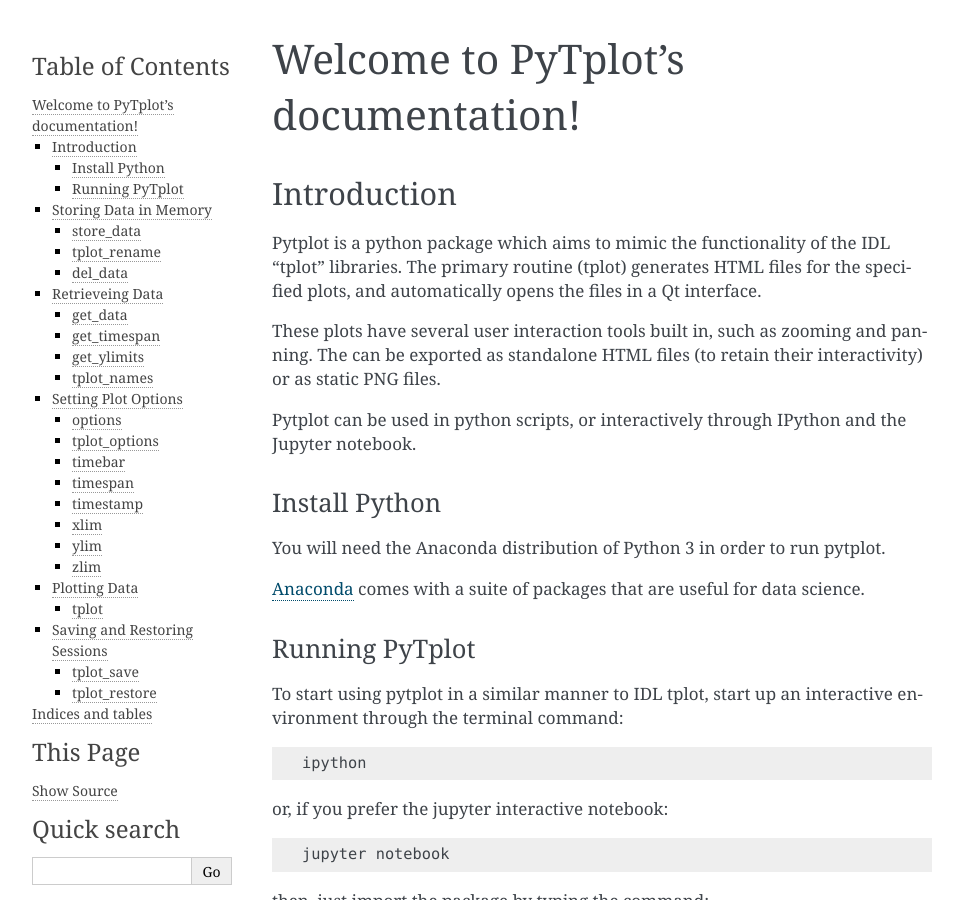
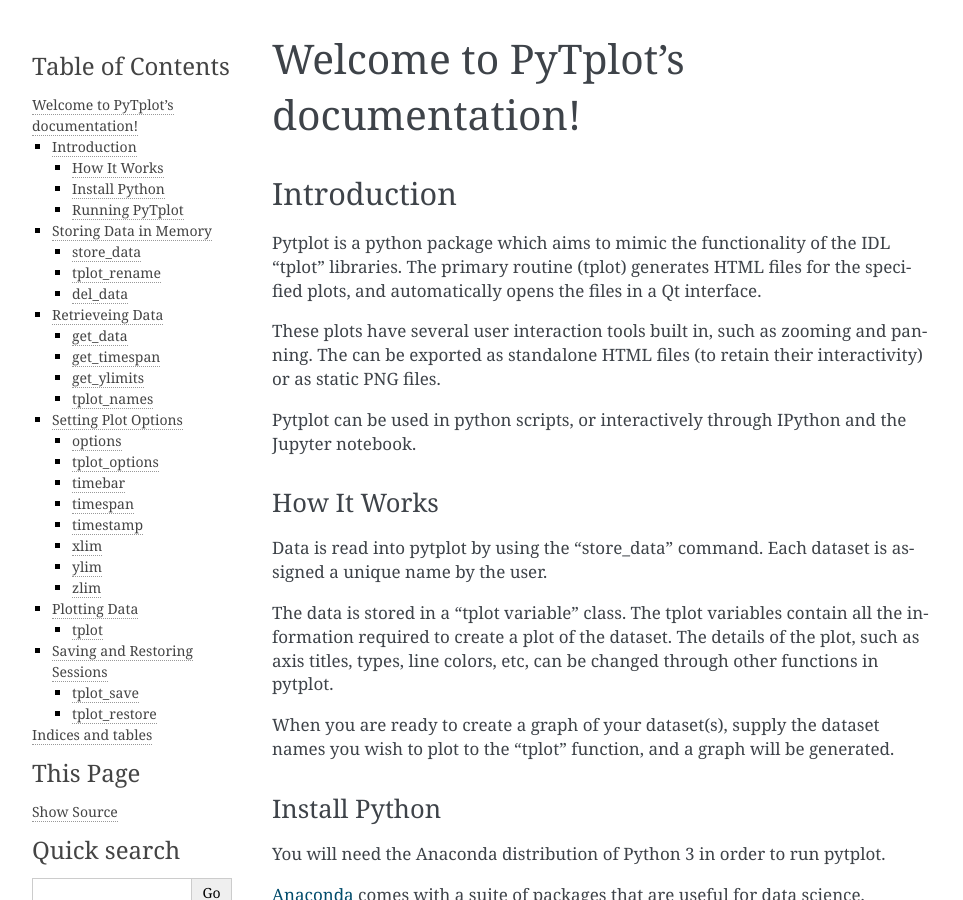
Before and after one commit to MAVENSDC/PyTplot, a Sphinx documentation site: the page built from docs/source/index.rst, in a window 1280 px wide and 900 px high. Shown: the whole window, without its empty margins (148-1111 px from the left). Built offline with Sphinx 7.4.7, drawn with Linux system fonts in a browser that asks for light colours.

Commit message:
Fixing up the documentation

```diff
--- a/docs/pytplot_tutorial.html
+++ b/docs/pytplot_tutorial.html
@@ -36,7 +36,7 @@
             <li><u>Multi-line Plot</u>: to store data to plot a multi-line plot, the 'y' data will be a list of lists. Each column of the "matrix" created is the data for one line. So if you had a list with four lists in it and three elements in each list [[1,2,3],[4,5,6],[7,8,9],[10,11,12]] three lines with four data points each will be plotted.</li><br>
             <li><u>Spectrogram Plot</u>: to store data to plot for a spectrogram, 'v' data will be a list of bins for the data, and the 'y' data will be a matrix of values with dimensions of the length of "x" time the length of "v"</li><br>
             <li><u>Map Plot</u>: to store data to plot for a latitude/longitude plot, 'x' will contain a list of latitudes and a list of longitudes, for example 'x':[[15,30,45],[30,60,90]], and the 'y' data will be a list of values that correspond to those latitude/longitude points</li><br><br>
-            <li><u>Combining Two Plots</u>: <b>py_overplot('new_name', ['old_name1', 'old_name2'])</b> to combine multiple existing <i>tplot</i> variables ('old_name1' and 'old_name2') into one new <i>tplot</i> variable ('new_name'). 'new_name' will have all data from the existing <i>tplot</i> variables entered in one new <i>tplot</i> variable.</li><br>
+            <li><u>Combining Two Plots</u>: <b>store_data('new_name', ['old_name1', 'old_name2'])</b> to combine multiple existing <i>tplot</i> variables ('old_name1' and 'old_name2') into one new <i>tplot</i> variable ('new_name'). 'new_name' will have all data from the existing <i>tplot</i> variables entered in one new <i>tplot</i> variable.</li><br>
         </ul>
 
         <br><br>
--- a/docs/source/index.rst
+++ b/docs/source/index.rst
@@ -17,6 +17,15 @@
 These plots have several user interaction tools built in, such as zooming and panning. The can be exported as standalone HTML files (to retain their interactivity) or as static PNG files.
 
 Pytplot can be used in python scripts, or interactively through IPython and the Jupyter notebook.
+
+How It Works
+~~~~~~~~~~~~
+
+Data is read into pytplot by using the "store_data" command.  Each dataset is assigned a unique name by the user.
+
+The data is stored in a "tplot variable" class.  The tplot variables contain all the information required to create a plot of the dataset.  The details of the plot, such as axis titles, types, line colors, etc, can be changed through other functions in pytplot.
+
+When you are ready to create a graph of your dataset(s), supply the dataset names you wish to plot to the "tplot" function, and a graph will be generated.
 
 Install Python
 ~~~~~~~~~~~~~~
```
Also changed, not shown: 8 other files.
